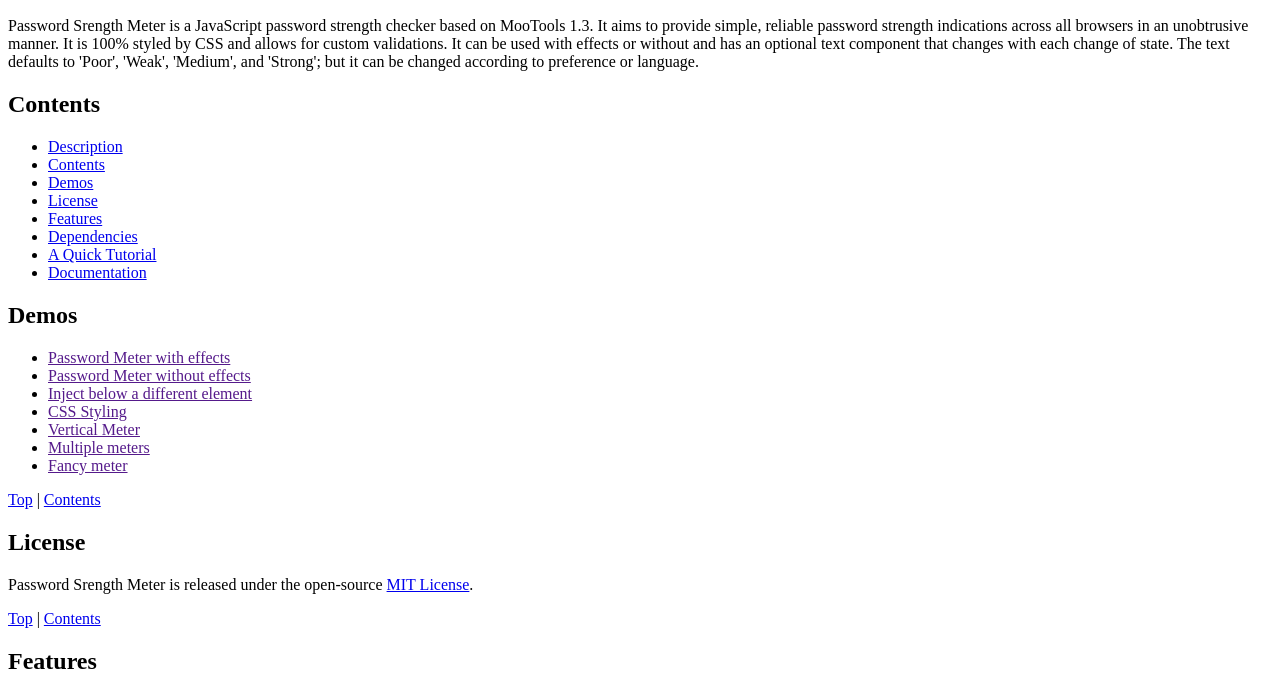
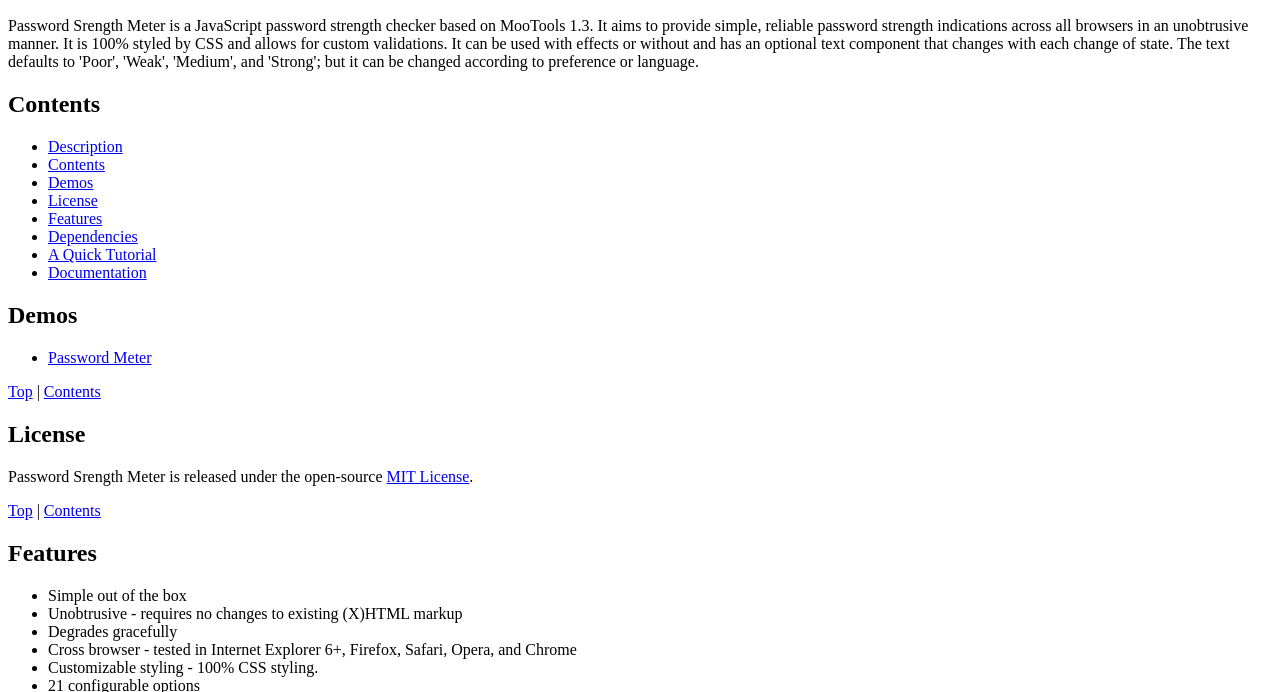
Before and after one commit to VirtuosiMedia/Password-Strength-Meter, a plain HTML site: page Docs/index.html in a window 1280 px wide. Shown: the part 96-788 px from the top of the page. Drawn offline with Linux system fonts and the light colour scheme.

Commit message:
Fixed demo link

```diff
--- a/Docs/index.html
+++ b/Docs/index.html
@@ -20,13 +20,7 @@
 <a name="demos" class="smoothscroll"><h2>Demos</h2></a>
 
 <ul>
-	<li><a href="">Password Meter with effects</a></li>
-	<li><a href="">Password Meter without effects</a></li>
-	<li><a href="">Inject below a different element</a></li>
-	<li><a href="">CSS Styling</a></li>
-	<li><a href="">Vertical Meter</a></li>
-	<li><a href="">Multiple meters</a></li>
-	<li><a href="">Fancy meter</a></li>
+	<li><a href="../Demos/Demo1/">Password Meter</a></li>
 </ul>
 
 <p><a href="#top">Top</a> | <a href="#contents">Contents</a></p>
```
